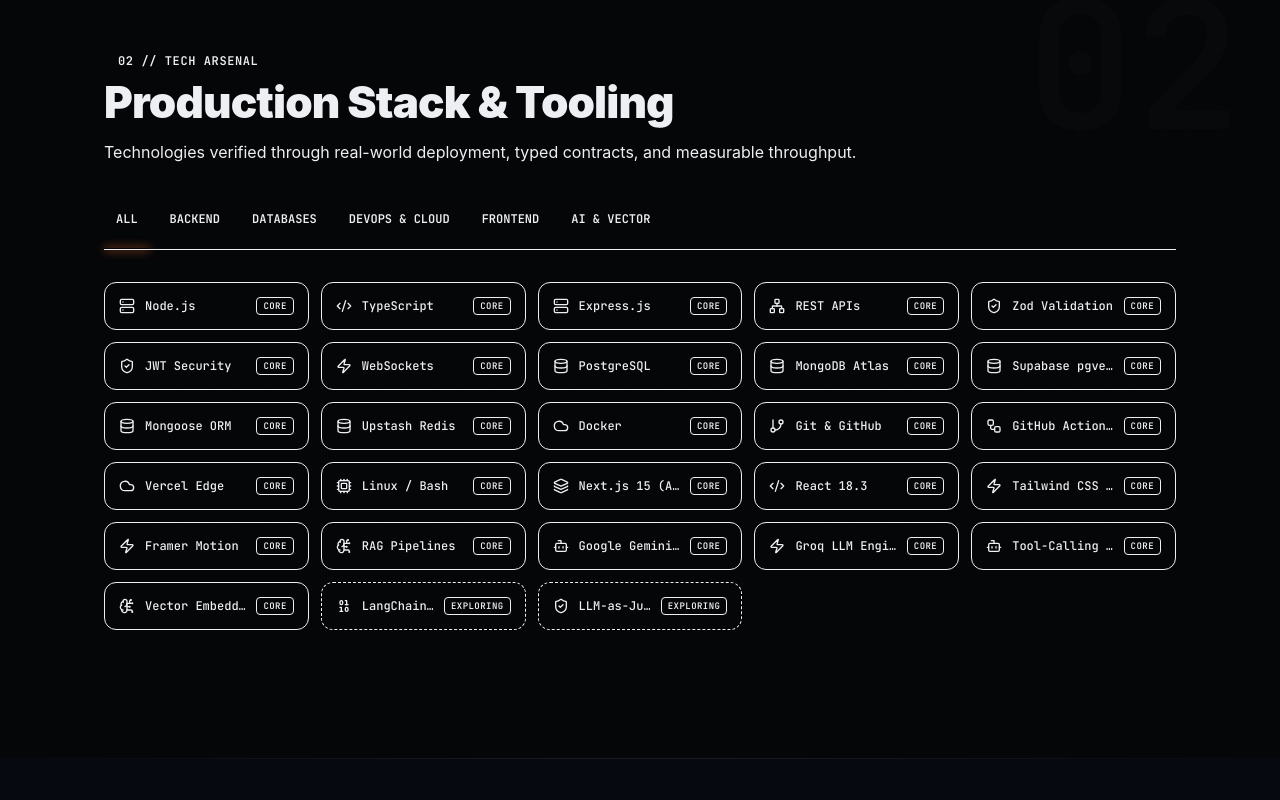
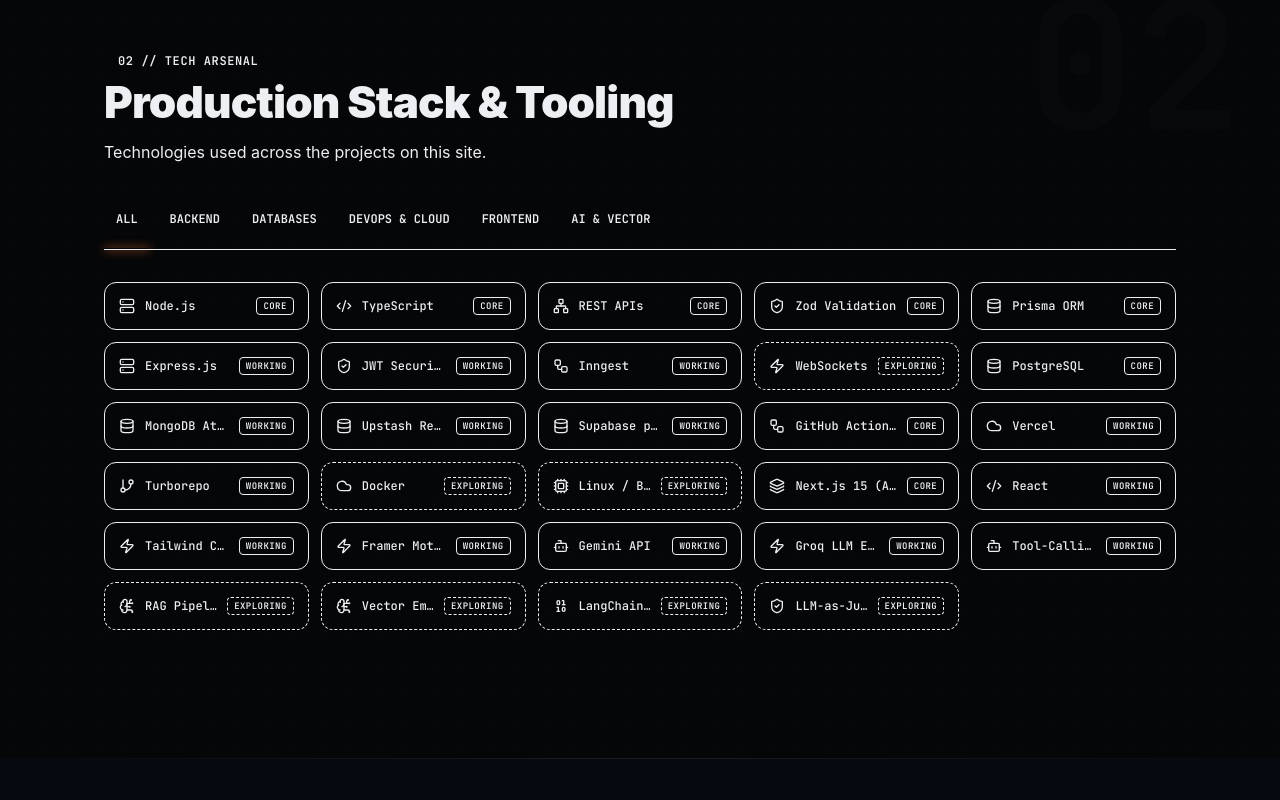
Before and after one commit to rajendrabist07/rajendra-bist, a Next.js app: page / in a window 1280 px wide. Shown: the part 2280-3080 px from the top of the page. Built offline with nearby package versions, Linux system fonts and the light colour scheme.

Commit message:
fix(copy): rewrite A6/A8 unverifiable claims, re-tier A7 skills, explain A9 edu overlap

```diff
--- a/components/Footer.tsx
+++ b/components/Footer.tsx
@@ -1,7 +1,7 @@
 "use client";
 
 import React from "react";
-import { ArrowUp, Github, Linkedin, Mail, Facebook } from "lucide-react";
+import { ArrowUp, Github, Linkedin, Mail } from "lucide-react";
 import { PERSONAL } from "@/lib/portfolio-data";
 import Container from "@/components/ui/Container";
 
@@ -17,7 +17,6 @@ const explore = [
 const socials = [
   [Github, PERSONAL.github, "GitHub"],
   [Linkedin, PERSONAL.linkedin, "LinkedIn"],
-  [Facebook, PERSONAL.facebook, "Facebook"],
   [Mail, `mailto:${PERSONAL.email}`, "Email"],
 ];
 
@@ -64,8 +63,8 @@ export default function Footer() {
             </a>
             <p className="mt-4 max-w-sm text-xs leading-relaxed text-[--text-secondary]">
               Full-stack developer &amp; backend engineer based in New Delhi, India
-              architecting typed React interfaces, high-throughput APIs, and
-              production AI pipelines.
+              building typed full-stack applications: React interfaces, REST APIs, and
+              AI-integrated backends.
             </p>
           </div>
 
@@ -124,7 +123,7 @@ export default function Footer() {
 
         {/* Copyright & Back to Top */}
         <div className="flex flex-col gap-4 text-[11px] text-[--text-tertiary] md:flex-row md:items-center md:justify-between">
-          <p>© 2026 Rajendra Bist. Production Systems Portfolio.</p>
+          <p>© 2026 Rajendra Bist.</p>
           <div className="flex items-center gap-6">
             <span>New Delhi, India</span>
             <a
--- a/components/sections/Credentials.tsx
+++ b/components/sections/Credentials.tsx
@@ -36,8 +36,8 @@ export default function Credentials() {
       <Container className="relative z-10">
         <SectionHeader
           eyebrow="06 // CREDENTIALS & TRAINING"
-          title="Education & Verified Training"
-          description="Formal software engineering foundation and industry-standard technical accreditations."
+          title="Education"
+          description="Formal training and academic background."
         />
 
         <motion.div
@@ -93,6 +93,11 @@ export default function Credentials() {
                   <p className="mt-4 text-sm leading-relaxed text-[--text-secondary]">
                     {item.description}
                   </p>
+                  {item.institution === 'Vcare Technical Institute' && (
+                    <p className="mt-2 text-xs text-[--text-secondary]">
+                      Completed practical training at Vcare while simultaneously building the projects on this site (Feb 2025–present).
+                    </p>
+                  )}
                 </div>
 
                 <div className="mt-6 pt-5 border-t border-white/[0.06]">
--- a/components/sections/Skills.tsx
+++ b/components/sections/Skills.tsx
@@ -25,103 +25,49 @@ import Container from "@/components/ui/Container";
 interface ToolItem {
   name: string;
   category: "backend" | "databases" | "devops" | "frontend" | "aiml";
-  badge: "CORE" | "EXPLORING";
+  badge: "CORE" | "WORKING" | "EXPLORING";
   icon: LucideIcon;
 }
 
 const ALL_TOOLS: ToolItem[] = [
-  // Backend Core
+  // Backend
   { name: "Node.js", category: "backend", badge: "CORE", icon: Server },
   { name: "TypeScript", category: "backend", badge: "CORE", icon: Code2 },
-  { name: "Express.js", category: "backend", badge: "CORE", icon: Server },
   { name: "REST APIs", category: "backend", badge: "CORE", icon: Network },
-  {
-    name: "Zod Validation",
-    category: "backend",
-    badge: "CORE",
-    icon: ShieldCheck,
-  },
-  {
-    name: "JWT Security",
-    category: "backend",
-    badge: "CORE",
-    icon: ShieldCheck,
-  },
-  { name: "WebSockets", category: "backend", badge: "CORE", icon: Zap },
+  { name: "Zod Validation", category: "backend", badge: "CORE", icon: ShieldCheck },
+  { name: "Prisma ORM", category: "backend", badge: "CORE", icon: Database },
+  { name: "Express.js", category: "backend", badge: "WORKING", icon: Server },
+  { name: "JWT Security", category: "backend", badge: "WORKING", icon: ShieldCheck },
+  { name: "Inngest", category: "backend", badge: "WORKING", icon: Workflow },
+  { name: "WebSockets", category: "backend", badge: "EXPLORING", icon: Zap },
 
-  // Databases Core
+  // Databases
   { name: "PostgreSQL", category: "databases", badge: "CORE", icon: Database },
-  {
-    name: "MongoDB Atlas",
-    category: "databases",
-    badge: "CORE",
-    icon: Database,
-  },
-  {
-    name: "Supabase pgvector",
-    category: "databases",
-    badge: "CORE",
-    icon: Database,
-  },
-  {
-    name: "Mongoose ORM",
-    category: "databases",
-    badge: "CORE",
-    icon: Database,
-  },
-  {
-    name: "Upstash Redis",
-    category: "databases",
-    badge: "CORE",
-    icon: Database,
-  },
+  { name: "MongoDB Atlas", category: "databases", badge: "WORKING", icon: Database },
+  { name: "Upstash Redis", category: "databases", badge: "WORKING", icon: Database },
+  { name: "Supabase pgvector", category: "databases", badge: "WORKING", icon: Database },
 
   // DevOps & Cloud
-  { name: "Docker", category: "devops", badge: "CORE", icon: Cloud },
-  { name: "Git & GitHub", category: "devops", badge: "CORE", icon: GitBranch },
-  {
-    name: "GitHub Actions CI/CD",
-    category: "devops",
-    badge: "CORE",
-    icon: Workflow,
-  },
-  { name: "Vercel Edge", category: "devops", badge: "CORE", icon: Cloud },
-  { name: "Linux / Bash", category: "devops", badge: "CORE", icon: Cpu },
+  { name: "GitHub Actions CI/CD", category: "devops", badge: "CORE", icon: Workflow },
+  { name: "Vercel", category: "devops", badge: "WORKING", icon: Cloud },
+  { name: "Turborepo", category: "devops", badge: "WORKING", icon: GitBranch },
+  { name: "Docker", category: "devops", badge: "EXPLORING", icon: Cloud },
+  { name: "Linux / Bash", category: "devops", badge: "EXPLORING", icon: Cpu },
 
   // Frontend
-  {
-    name: "Next.js 15 (App Router)",
-    category: "frontend",
-    badge: "CORE",
-    icon: Layers,
-  },
-  { name: "React 18.3", category: "frontend", badge: "CORE", icon: Code2 },
-  { name: "Tailwind CSS v4", category: "frontend", badge: "CORE", icon: Zap },
-  { name: "Framer Motion", category: "frontend", badge: "CORE", icon: Zap },
+  { name: "Next.js 15 (App Router)", category: "frontend", badge: "CORE", icon: Layers },
+  { name: "React", category: "frontend", badge: "WORKING", icon: Code2 },
+  { name: "Tailwind CSS v4", category: "frontend", badge: "WORKING", icon: Zap },
+  { name: "Framer Motion", category: "frontend", badge: "WORKING", icon: Zap },
 
   // AI & Systems
-  {
-    name: "RAG Pipelines",
-    category: "aiml",
-    badge: "CORE",
-    icon: BrainCircuit,
-  },
-  { name: "Google Gemini 2.5", category: "aiml", badge: "CORE", icon: Bot },
-  { name: "Groq LLM Engine", category: "aiml", badge: "CORE", icon: Zap },
-  { name: "Tool-Calling Agents", category: "aiml", badge: "CORE", icon: Bot },
-  {
-    name: "Vector Embeddings",
-    category: "aiml",
-    badge: "CORE",
-    icon: BrainCircuit,
-  },
+  { name: "Gemini API", category: "aiml", badge: "WORKING", icon: Bot },
+  { name: "Groq LLM Engine", category: "aiml", badge: "WORKING", icon: Zap },
+  { name: "Tool-Calling Agents", category: "aiml", badge: "WORKING", icon: Bot },
+  { name: "RAG Pipelines", category: "aiml", badge: "EXPLORING", icon: BrainCircuit },
+  { name: "Vector Embeddings", category: "aiml", badge: "EXPLORING", icon: BrainCircuit },
   { name: "LangChain.js", category: "aiml", badge: "EXPLORING", icon: Binary },
-  {
-    name: "LLM-as-Judge Evals",
-    category: "aiml",
-    badge: "EXPLORING",
-    icon: ShieldCheck,
-  },
+  { name: "LLM-as-Judge Evals", category: "aiml", badge: "EXPLORING", icon: ShieldCheck },
 ];
 
 const TABS = [
@@ -163,7 +109,7 @@ export default function Skills() {
         <SectionHeader
           eyebrow="02 // TECH ARSENAL"
           title="Production Stack & Tooling"
-          description="Technologies verified through real-world deployment, typed contracts, and measurable throughput."
+          description="Technologies used across the projects on this site."
         />
 
         {/* Filter Tabs */}
@@ -203,6 +149,7 @@ export default function Skills() {
             {filteredTools.map((tool) => {
               const Icon = tool.icon;
               const isCore = tool.badge === "CORE";
+              const isWorking = tool.badge === "WORKING";
 
               return (
                 <motion.div
@@ -215,6 +162,8 @@ export default function Skills() {
                   className={`group relative flex items-center justify-between gap-2 rounded-xl p-3.5 transition-all duration-200 hover:-translate-y-1 ${
                     isCore
                       ? "border border-[--border-strong] bg-[--bg-surface-2]/90 text-[--text-primary] hover:border-[--accent-warm]/50 hover:shadow-[0_8px_20px_rgba(0,0,0,0.5)]"
+                      : isWorking
+                      ? "border border-[--border-subtle] bg-[--bg-surface]/90 text-[--text-primary] hover:border-white/[0.2] hover:shadow-[0_8px_20px_rgba(0,0,0,0.4)]"
                       : "border border-dashed border-[--border-subtle] bg-[--bg-surface]/80 text-[--text-secondary] hover:border-white/[0.2] hover:shadow-[0_8px_20px_rgba(0,0,0,0.4)]"
                   }`}
                 >
@@ -234,7 +183,9 @@ export default function Skills() {
                     className={`shrink-0 rounded px-1.5 py-0.5 text-[9px] font-bold tracking-wider ${
                       isCore
                         ? "border border-[--accent-cool-dim] bg-[--accent-cool-dim] text-[--accent-cool]"
-                        : "border border-[--border-subtle] bg-[--bg-surface] text-[--text-tertiary]"
+                        : isWorking
+                        ? "border border-[--border-strong] bg-[--bg-surface-2] text-[--text-secondary]"
+                        : "border border-dashed border-[--border-subtle] bg-[--bg-surface] text-[--text-tertiary]"
                     }`}
                   >
                     {tool.badge}
```
